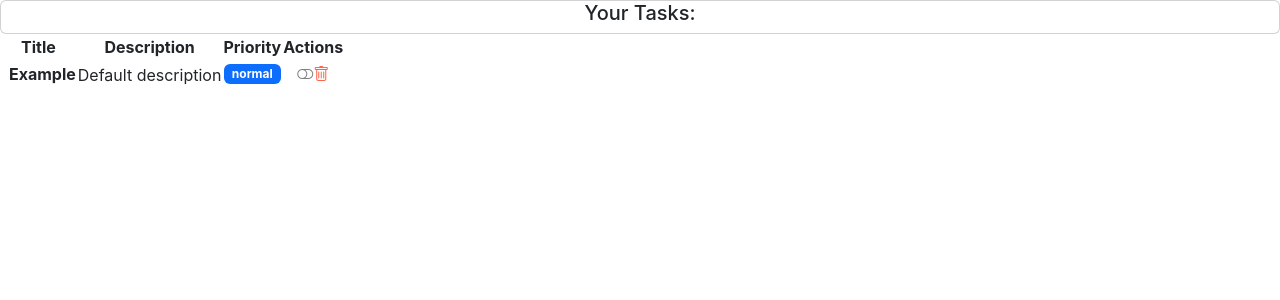
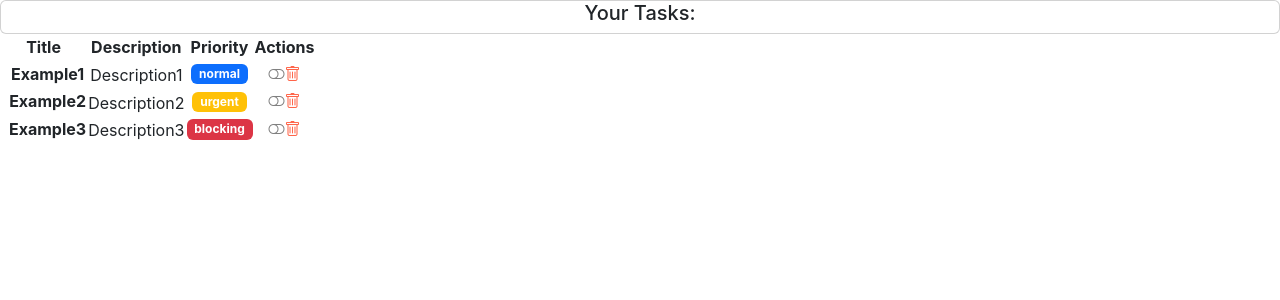
Before and after one commit to MarianoMasondo/React-Review, a React (Create React App) app: page / in a window 1280 px wide. Shown: the top 300 px of the page. Built offline with nearby package versions, Linux system fonts and the light colour scheme.

Commit message:
Task mappingn

```diff
--- a/src/components/container/task_list.jsx
+++ b/src/components/container/task_list.jsx
@@ -7,15 +7,12 @@ import '../../styles/task.scss'
 
 const TaskListComponent = () => {
 
-  const defaultTask = new Task(
-    "Example",
-    "Default description",
-    true,
-    LEVELS.NORMAL
-    );
+  const defaultTask1 = new Task("Example1", "Description1", true, LEVELS.NORMAL);
+  const defaultTask2 = new Task("Example2", "Description2", true, LEVELS.URGENT);
+  const defaultTask3 = new Task("Example3", "Description3", true, LEVELS.BLOCKING);
 
     // Estado del componente
-  const [tasks, setTasks] = useState([defaultTask]);
+  const [tasks, setTasks] = useState([defaultTask1, defaultTask2, defaultTask3]);
   const [loading, setLoading] = useState(true);
 
   // Control del ciclo de vida del componmente
@@ -49,8 +46,12 @@ const TaskListComponent = () => {
             </tr>
           </thead>
           <tbody>
-            {/* TODO: Iterar sobre una lista de tareas */}
-            <TaskComponent task={defaultTask}></TaskComponent>
+            {tasks.map((task, index) => {
+              return (
+                <TaskComponent key={index} task={task}></TaskComponent>
+              )
+            })}
+
           </tbody>
         </table>
 
```
